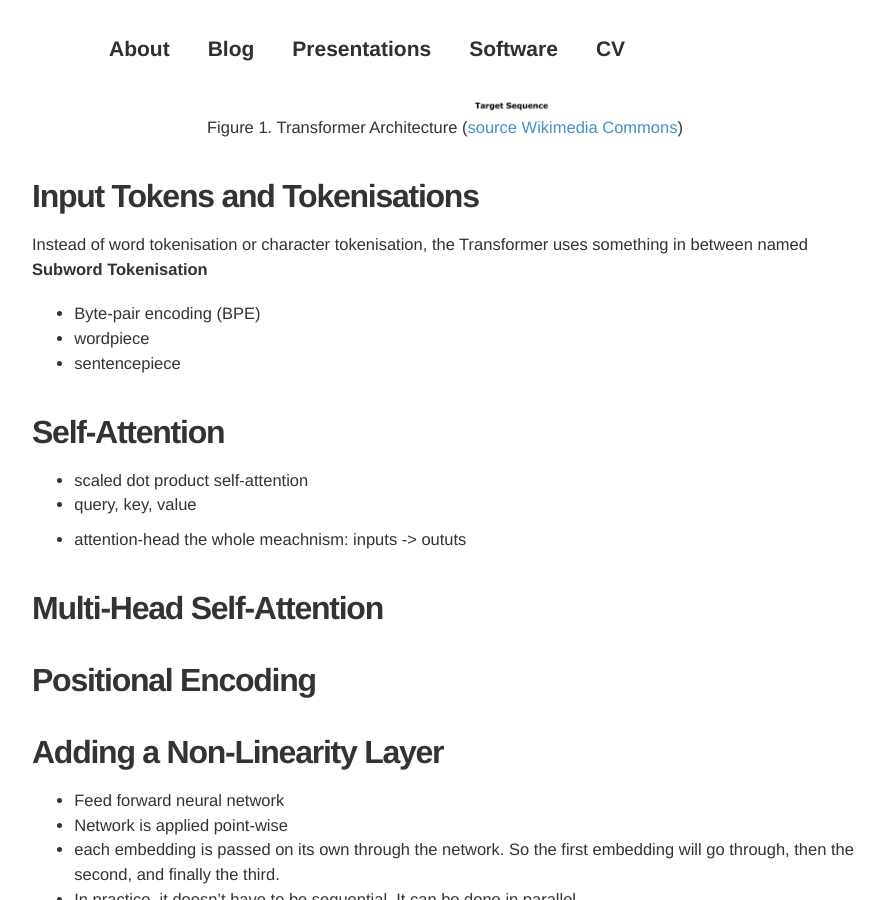
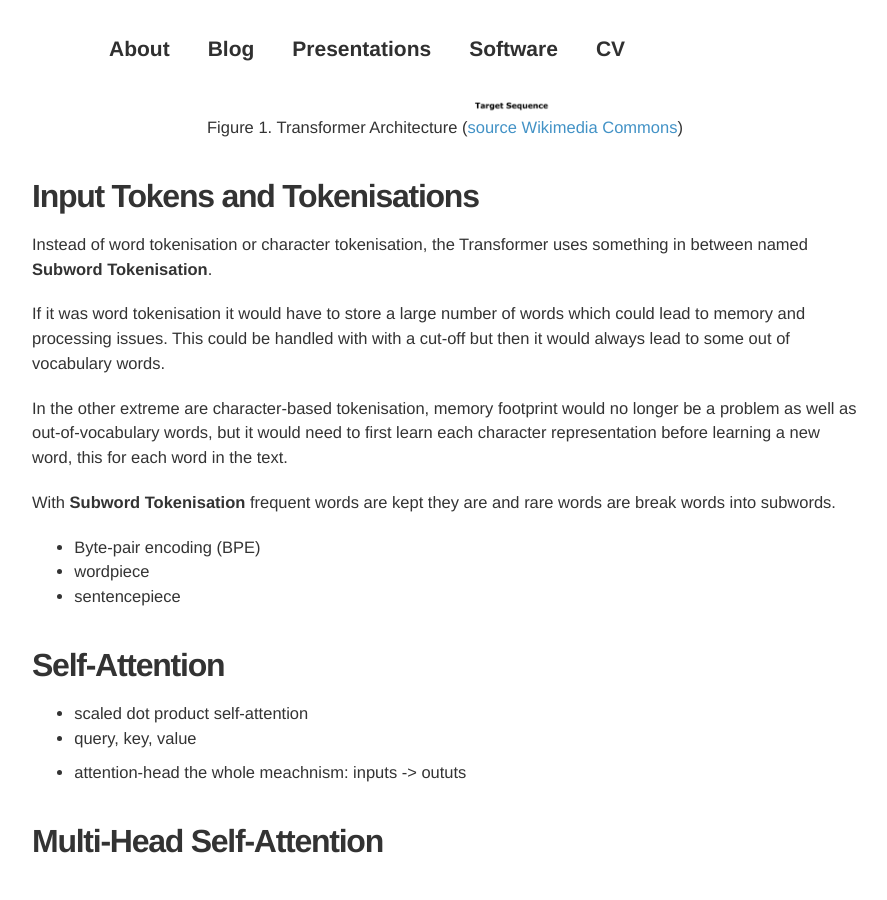
Before and after one commit to davidsbatista/davidsbatista.net, a Jekyll site: the page built from _posts/2024-02-29-Transformer.md, in a window 1280 px wide and 900 px high, scrolled down 979 px. Shown: the whole window, without its empty margins (195-1082 px from the left). Built offline with Jekyll 4.4.1, drawn with Linux system fonts in a browser that asks for light colours; nearby versions of some CDN libraries; comment, search, counter and statistics services are not loaded.

Commit message:
wip: transformer post

```diff
--- a/_posts/2024-02-29-Transformer.md
+++ b/_posts/2024-02-29-Transformer.md
@@ -6,7 +6,7 @@ tags: transformers neural-networks
 categories: [blog]
 comments: true
 disqus_identifier: 20240229
-preview_pic:
+preview_pic: /assets/images/2024-02-29-transformer_svg_arch.png
 ---
 
 The Transformer was a groundbreaking deep learning architecture which impacted NLP and other domains. I wanted to review and understand in detail the Transformer architecture which became the de-facto framework for many foundational and pre-trained models available today, used to solve a vast number of NLP tasks. This post is a review of the mechanisms that build up the Transformer: tokenisation, self-attention, multi-head attention, cross attention and how these are connected with encoder-decoder architecture.
@@ -32,15 +32,26 @@ A Transformer is a particular type of attention-based model, i.e: a self-attenti
 	<img style="width: 65%; height: 65%" src="/assets/images/2024-02-29-transformer_svg_arch.png">
 	<figcaption>Figure 1. Transformer Architecture (<a href="https://commons.wikimedia.org/wiki/File:Transformer,_full_architecture.png" target="_blank">source Wikimedia Commons</a>)</figcaption>
 </figure>
+
+
+
 ## __Input Tokens and Tokenisations__
 
-Instead of word tokenisation or character tokenisation, the Transformer uses something in between named __Subword Tokenisation__
+Instead of word tokenisation or character tokenisation, the Transformer uses something in between named __Subword Tokenisation__.
+
+If it was word tokenisation it would have to store a large number of words which could lead to memory and processing issues. This could be handled with with a cut-off but then it would always lead to some out of vocabulary words.
+
+In the other extreme are character-based tokenisation, memory footprint would no longer be a problem as well as out-of-vocabulary words, but it would need to first learn each character representation before learning a new word, this for each word in the text.
+
+With __Subword Tokenisation__ frequent words are kept they are and rare words are break words into subwords.
 
 
 
 - Byte-pair encoding (BPE)
 - wordpiece
 - sentencepiece
+
+
 
 ## __Self-Attention__
 
```
